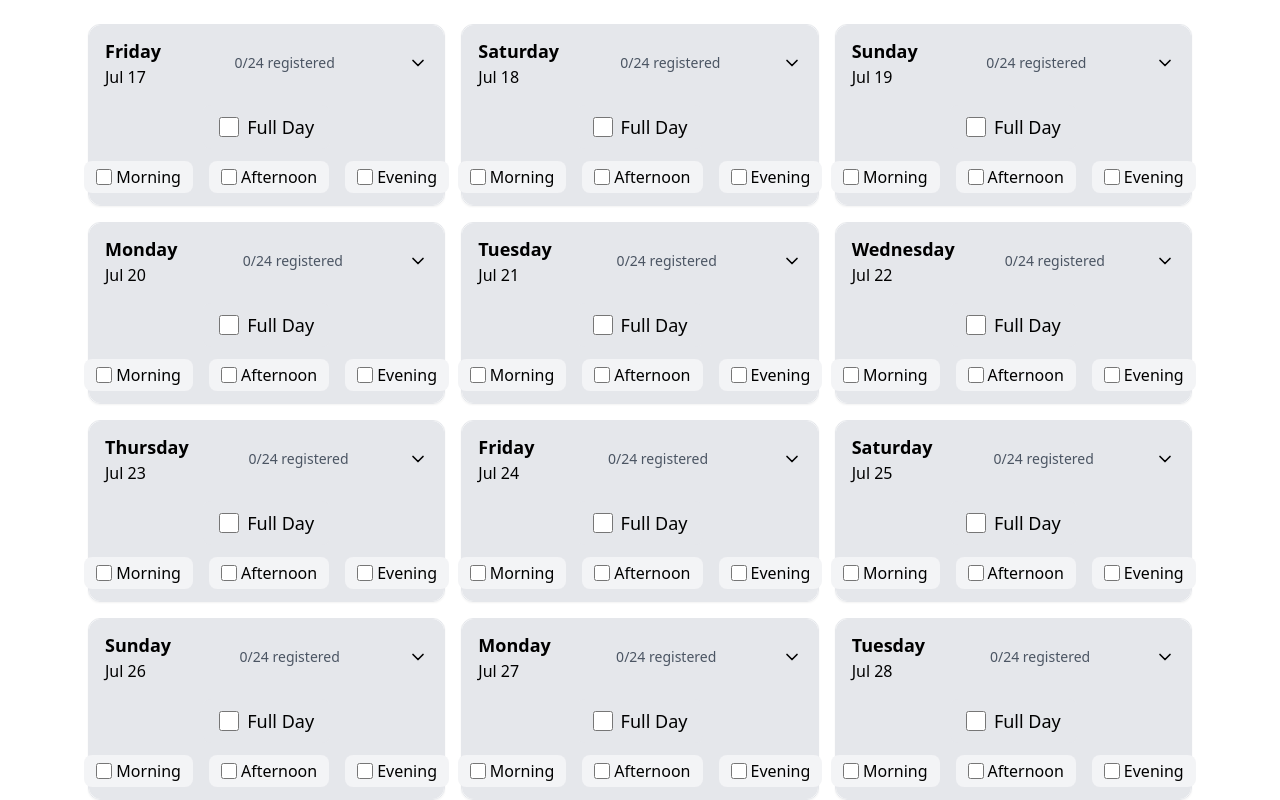
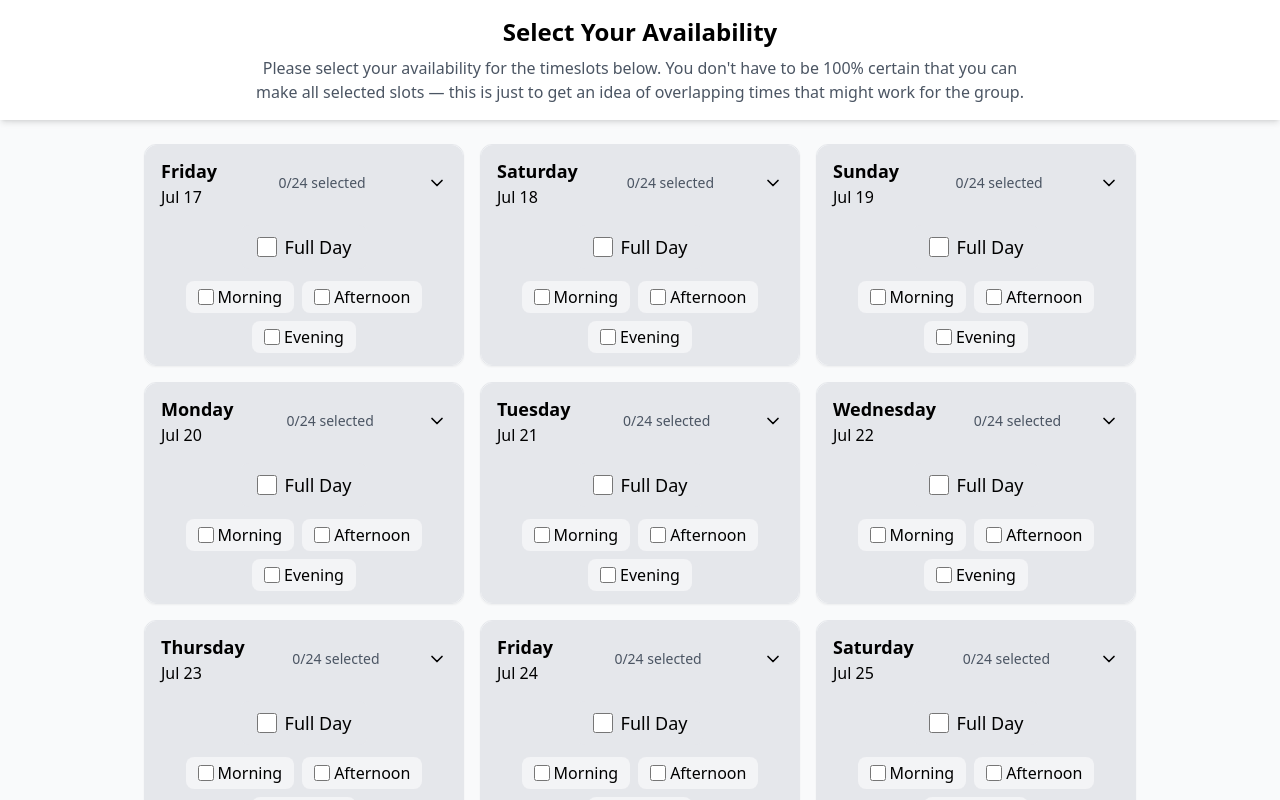
Before and after one commit to jazzorpheus/jof-scheduler, a React (Vite) app: page / in a window 1280 px wide. Shown: the top 800 px of the page. Built offline with nearby package versions, Linux system fonts and the light colour scheme.

Commit message:
Reword register to select, create AvailabilityPage to add header with instructions

```diff
--- a/src/App.jsx
+++ b/src/App.jsx
@@ -5,9 +5,9 @@ import { useState } from "react";
 import sampleTimeslots from "./data/sampleTimeslots24h.json";
 
 // Local Components
-import DayCard from "./components/DayCard";
+import AvailabilityPage from "./pages/AvailabilityPage";
 
-// Group timeslots by day
+// Group timeslots by day and add formatted strings
 const groupByDay = (timeslots) => {
   const days = {};
   timeslots.forEach((slot) => {
@@ -15,36 +15,34 @@ const groupByDay = (timeslots) => {
     if (!days[day]) days[day] = [];
     days[day].push(slot);
   });
-  return days;
+
+  return Object.entries(days).map(([date, timeslots]) => {
+    const d = new Date(date);
+    const dayOfWeek = d.toLocaleDateString("en-US", { weekday: "long" });
+    const dayOfMonth = d.toLocaleDateString("en-US", {
+      day: "numeric",
+      month: "short",
+    });
+    return { date, timeslots, dayOfWeek, dayOfMonth };
+  });
 };
 
 export default function App() {
-  const timeslotsByDay = groupByDay(sampleTimeslots);
-  const [expandedDay, setExpandedDay] = useState(null);
+  const days = groupByDay(sampleTimeslots);
   const [registeredSlots, setRegisteredSlots] = useState({});
 
   const handleRegister = (slotId) => {
     setRegisteredSlots((prev) => ({
       ...prev,
-      [slotId]: !prev[slotId], // toggle registration
+      [slotId]: !prev[slotId],
     }));
   };
 
   return (
-    <div className="max-w-6xl mx-auto p-6">
-      <div className="grid grid-cols-1 sm:grid-cols-2 lg:grid-cols-3 gap-4">
-        {Object.entries(timeslotsByDay).map(([day, slots]) => (
-          <DayCard
-            key={day}
-            day={day}
-            timeslots={slots}
-            isExpanded={expandedDay === day}
-            onToggle={() => setExpandedDay(expandedDay === day ? null : day)}
-            registeredSlots={registeredSlots}
-            onRegister={handleRegister} // pass handler to DayCard
-          />
-        ))}
-      </div>
-    </div>
+    <AvailabilityPage
+      days={days}
+      registeredSlots={registeredSlots}
+      handleRegister={handleRegister}
+    />
   );
 }
--- a/src/components/DayCard.jsx
+++ b/src/components/DayCard.jsx
@@ -11,7 +11,7 @@ import Modal from "./Modal";
 import { ChevronDown, Info } from "lucide-react";
 
 export default function DayCard({
-  day,
+  day, // now an object: { date, timeslots, dayOfWeek?, dayOfMonth? }
   timeslots,
   registeredSlots,
   onRegister,
@@ -19,15 +19,15 @@ export default function DayCard({
   const [open, _setOpen] = useState(false);
   const [selectedSlot, setSelectedSlot] = useState(null);
   const [highlightedSlot, setHighlightedSlot] = useState(null);
-  const [highlightType, setHighlightType] = useState(null); // "register" | "deregister"
+  const [highlightType, setHighlightType] = useState(null);
 
-  // Format day
-  const dateObj = new Date(day);
-  const dayOfWeek = dateObj.toLocaleDateString(undefined, { weekday: "long" });
-  const dayOfMonth = dateObj.toLocaleDateString(undefined, {
-    day: "numeric",
-    month: "short",
-  });
+  // --- Format day safely ---
+  const dateObj = new Date(day.date + "T00:00:00"); // append time for reliable parsing
+  const dayOfWeek =
+    day.dayOfWeek || dateObj.toLocaleDateString(undefined, { weekday: "long" });
+  const dayOfMonth =
+    day.dayOfMonth ||
+    dateObj.toLocaleDateString(undefined, { day: "numeric", month: "short" });
 
   // --- Helpers ---
   const getHour = (slot) => new Date(slot.datetime).getHours();
@@ -100,7 +100,7 @@ export default function DayCard({
             <p className="text-md">{dayOfMonth}</p>
           </div>
           <div className="text-sm text-gray-600 whitespace-nowrap ml-2">
-            {registeredCount}/{timeslots.length} registered
+            {registeredCount}/{timeslots.length} selected
           </div>
           <ChevronDown
             className={`ml-2 transition-transform duration-200 ${
@@ -125,7 +125,7 @@ export default function DayCard({
             Full Day
           </label>
 
-          <div className="flex gap-4 mt-1">
+          <div className="flex flex-col xs:flex-row xs:flex-wrap xs:justify-center gap-2 mt-1">
             {["morning", "afternoon", "evening"].map((w) => (
               <label
                 key={w}
@@ -193,7 +193,7 @@ export default function DayCard({
 
                   {isRegistered && (
                     <span className="ml-2 text-green-700 text-xs font-semibold">
-                      Registered
+                      Selected
                     </span>
                   )}
 
--- a/src/components/Modal.jsx
+++ b/src/components/Modal.jsx
@@ -36,7 +36,7 @@ export default function Modal({ slot, onClose, registeredSlots, onRegister }) {
               }}
               className="mr-4 px-4 py-2 bg-red-500 text-white rounded-lg hover:bg-red-600 transition"
             >
-              Deregister
+              Cancel selection
             </button>
           ) : (
             <button
@@ -46,7 +46,7 @@ export default function Modal({ slot, onClose, registeredSlots, onRegister }) {
               }}
               className="px-4 py-2 bg-blue-500 text-white rounded-lg hover:bg-blue-600 transition"
             >
-              Register
+              Select slot
             </button>
           )}
         </div>
--- /dev/null
+++ b/src/pages/AvailabilityPage.jsx
@@ -0,0 +1,43 @@
+// React
+import React from "react";
+
+// Local Components
+import DayCard from "../components/DayCard";
+
+export default function AvailabilityPage({
+  days,
+  registeredSlots,
+  handleRegister,
+}) {
+  return (
+    <div className="min-h-screen bg-gray-50">
+      {/* HEADER */}
+      <header className="w-full bg-white shadow-md p-4 mb-6 sticky top-0 z-50">
+        <div className="max-w-3xl mx-auto text-center">
+          <h1 className="text-2xl font-bold mb-2">Select Your Availability</h1>
+          <p className="text-gray-600">
+            Please select your availability for the timeslots below. You
+            don&apos;t have to be 100% certain that you can make all selected
+            slots — this is just to get an idea of overlapping times that might
+            work for the group.
+          </p>
+        </div>
+      </header>
+
+      {/* MAIN CONTENT */}
+      <main className="max-w-5xl mx-auto px-4">
+        <div className="grid grid-cols-1 sm:grid-cols-2 lg:grid-cols-3 gap-4">
+          {days.map((day) => (
+            <DayCard
+              key={day.date}
+              day={day}
+              timeslots={day.timeslots}
+              registeredSlots={registeredSlots}
+              onRegister={handleRegister}
+            />
+          ))}
+        </div>
+      </main>
+    </div>
+  );
+}
--- a/tailwind.config.js
+++ b/tailwind.config.js
@@ -2,7 +2,11 @@
 export default {
   content: ["./index.html", "./src/**/*.{js,ts,jsx,tsx}"],
   theme: {
-    extend: {},
+    extend: {
+      screens: {
+        xs: "375px",
+      },
+    },
   },
   plugins: [],
 };
```
Also changed, not shown: 1 other file (tests, documents, lock files or other folders).
